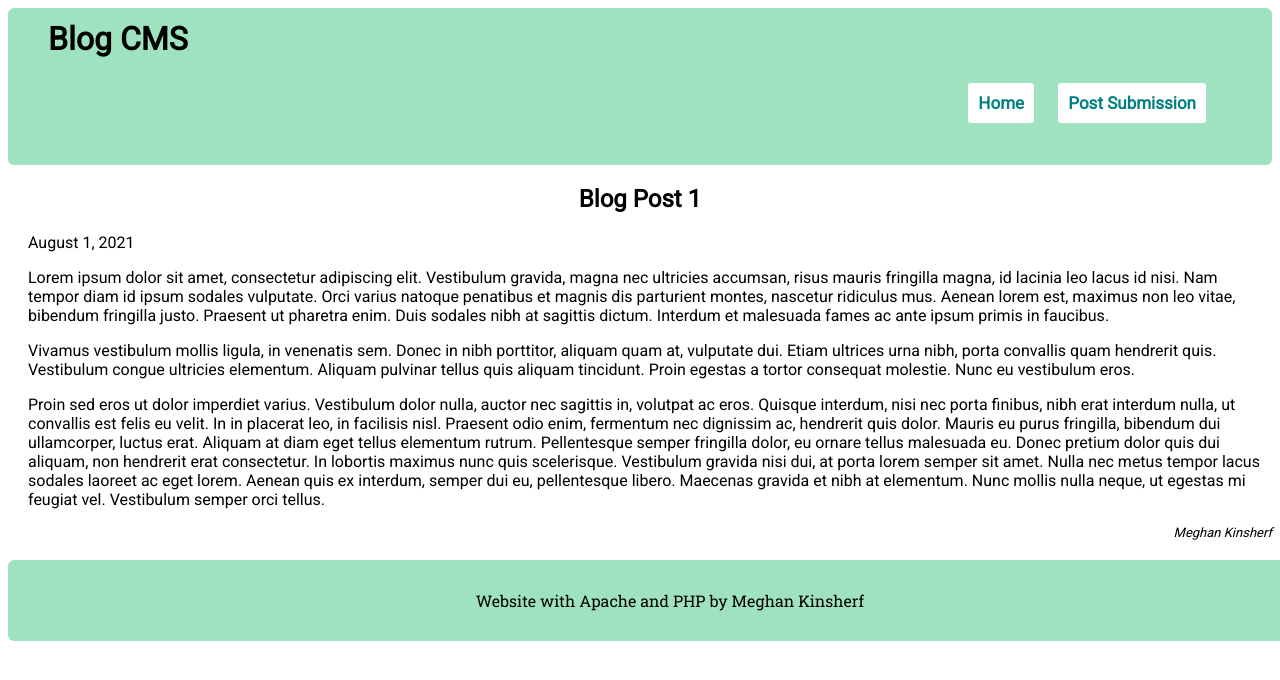
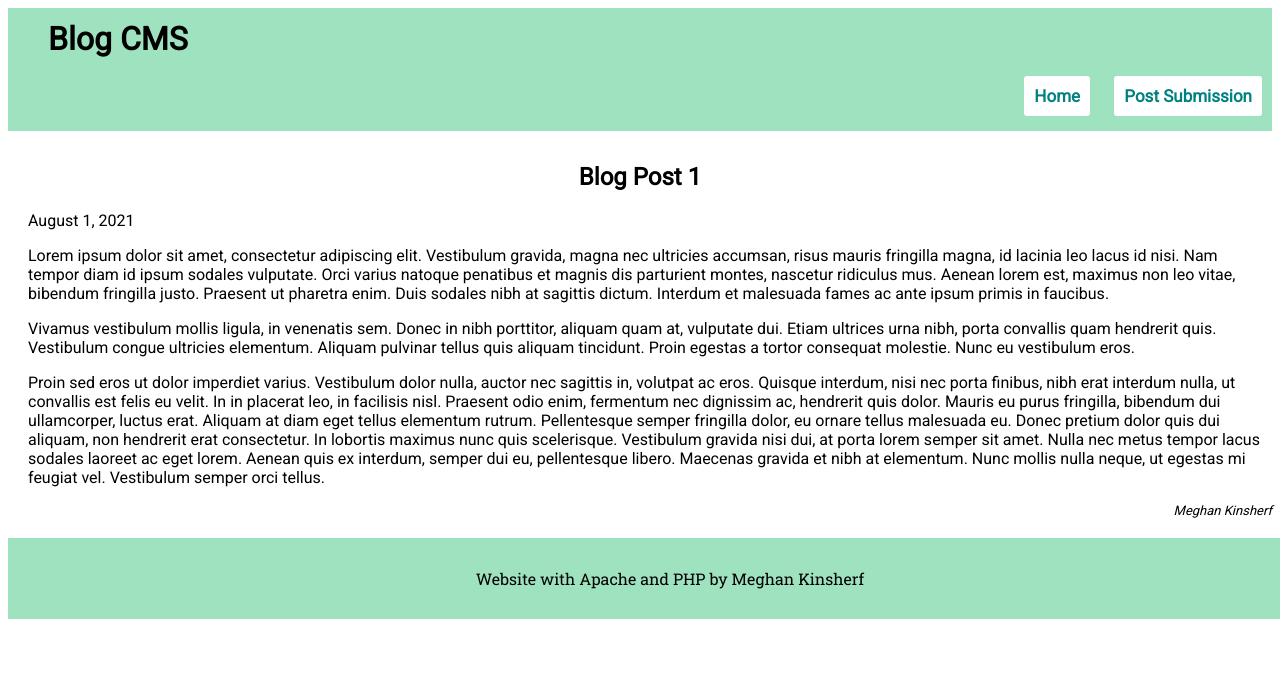
Before and after one commit to kinsherf/blog-cms, a PHP site: page /post.php in a window 1280 px wide; the page is wider, and only the part inside the window is pictured. Shown: the top 680 px of that part. Run offline with PHP 8.4, Linux system fonts and the light colour scheme.

Commit message:
added nav.php and updated pages

```diff
--- a/format.css
+++ b/format.css
@@ -8,8 +8,7 @@ body {
     background-color: #9fe2bf;
     text-align: left;
     width: 100%;
-    height: 20%;
-    border-radius: 6px;
+    height: 10%;
 }
 
 h1{
@@ -38,11 +37,12 @@ h2{
 nav{
     float: right;
     color: #f2f2f2;
-    text-align: center;
-    padding: 14px 16px;
+    text-align: right;
+    padding-bottom: 25px;
     text-decoration: none;
     font-size: 17px;
-    margin-right: 40px;
+    background-color: #9fe2bf;
+    width: 100%;
 }
 
 a:link{text-decoration: none; color: #008080; font-weight: bold; margin: 10px; background: #ffffff; padding: 10px; border-radius: 3px;}
@@ -67,7 +67,6 @@ footer {
     padding: 30px;
     width: 100%;
     margin-top: 20px;
-    border-radius: 6px;
     font-family: 'Roboto Slab', serif;
 }
 
--- a/header.php
+++ b/header.php
@@ -2,8 +2,4 @@
         <header>
             <h1>Blog CMS</h1>
         </header>
-        <nav>
-            <a href="index.php">Home</a>
-            <a href="post-submission.php">Post Submission</a>
-        </nav>
     </div><!--close for header-->
--- a/index.php
+++ b/index.php
@@ -11,6 +11,7 @@
 </head>
     <body>
     <?php include 'header.php' ?>
+    <?php include 'nav.php' ?>
         <main>
             <br><br><br>
             <ul>
--- /dev/null
+++ b/nav.php
@@ -0,0 +1,5 @@
+
+    <nav>
+            <a href="index.php">Home</a>
+            <a href="post-submission.php">Post Submission</a>
+        </nav>
--- a/post-submission.php
+++ b/post-submission.php
@@ -11,6 +11,7 @@
 </head>
     <body>
     <?php include 'header.php' ?>
+    <?php include 'nav.php' ?>
         <main>
             <div id="form">
                 <h2>New Blog Post Submission</h2>
--- a/post.php
+++ b/post.php
@@ -11,8 +11,9 @@
 </head>
     <body>
     <?php include 'header.php' ?>
+    <?php include 'nav.php' ?>
         <main>
-            <h2>Blog Post 1</h2>
+            <br><br><br><h2>Blog Post 1</h2>
             <div id="datepublished">
                 <p>August 1, 2021</p>
             </div><!--close for date-->
```
